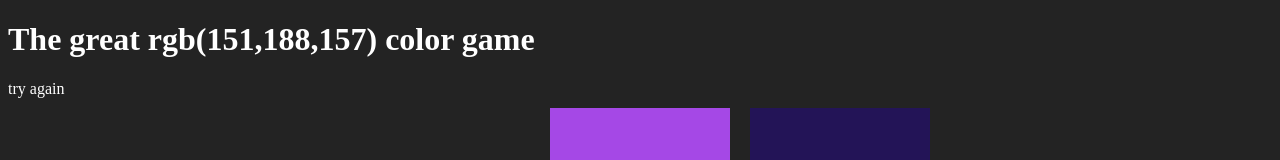
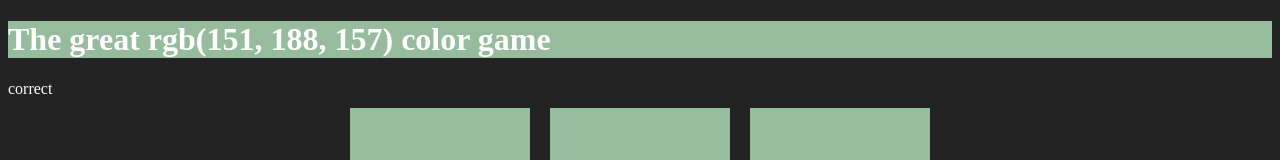
Before and after one commit to AlbertoVargasMoreno/GuessingColor-Game, a plain HTML site: page index.html in a window 1280 px wide. Both pictures are taken after a click on the element 439 px from the left and 179 px from the top of the page. Shown: the top 160 px of the page. Drawn offline with Linux system fonts and the light colour scheme.

Commit message:
beta version, presentable

```diff
--- a/script.js
+++ b/script.js
@@ -2,7 +2,7 @@ var colors = generateRandomColors(6);
 var squares = document.querySelectorAll(".square");
 var colorDisplay = document.getElementById("colorDisplay");
 var messageDisplay = document.getElementById("message");
-
+var header = document.querySelector("h1");  //cambie el nombre de la variable de h1 a header
 var pickedColor = pickColor();
 
 colorDisplay.textContent = pickedColor;
@@ -18,6 +18,7 @@ for (var i = 0; i<squares.length; i++) {
         if(clickedColor === pickedColor){
             messageDisplay.textContent = "correct";
             changeColors(clickedColor);
+            header.style.backgroundColor = clickedColor;
         } else {
             this.style.backgroundColor = "#232323";
             messageDisplay.textContent = "try again";
@@ -25,6 +26,7 @@ for (var i = 0; i<squares.length; i++) {
     });
 
 }
+
 // cambie nombre del argumento color a rightcolor
 function changeColors(rightColor) {
     // recorre todos los cuadros
@@ -52,5 +54,5 @@ function randomColor() {
     var r = Math.floor(Math.random() * 256);
     var g = Math.floor(Math.random() * 256);
     var b = Math.floor(Math.random() * 256);
-    return "rgb(" + r + "," + g + "," + b + ")";
+    return "rgb(" + r + ", " + g + ", " + b + ")";
 }
--- a/style.css
+++ b/style.css
@@ -2,7 +2,9 @@ body {
     background-color: #232323;
     color: #ffffff;
 }
-
+/* Como es que usando 'padding-bottom:30%;' en el CSS configurara la altura para los cuadrados?
+    Cuando especificas la altura o ancho como un porcentaje, Ese porcentaje esta en relacion al Elemento Padre.
+ */
 .square {
     width: 30%;
     background: purple;
@@ -11,12 +13,9 @@ body {
     margin: 1.66%;
 }
 /* poner todo en terminos de porcentaje hace que los cuadros sean responsivos */
+/* arrriba/abajo: margen cero
+   laterales: centran automaticamente */
 #container {
     margin: 0 auto;
     max-width: 600px;
 }
-/* arrriba/abajo el margen es cero
-los laterales se centran automaticamente */
-h1 {
-    /* color: #ffffff; */
-}
```
Also changed, not shown: 1 other file.
